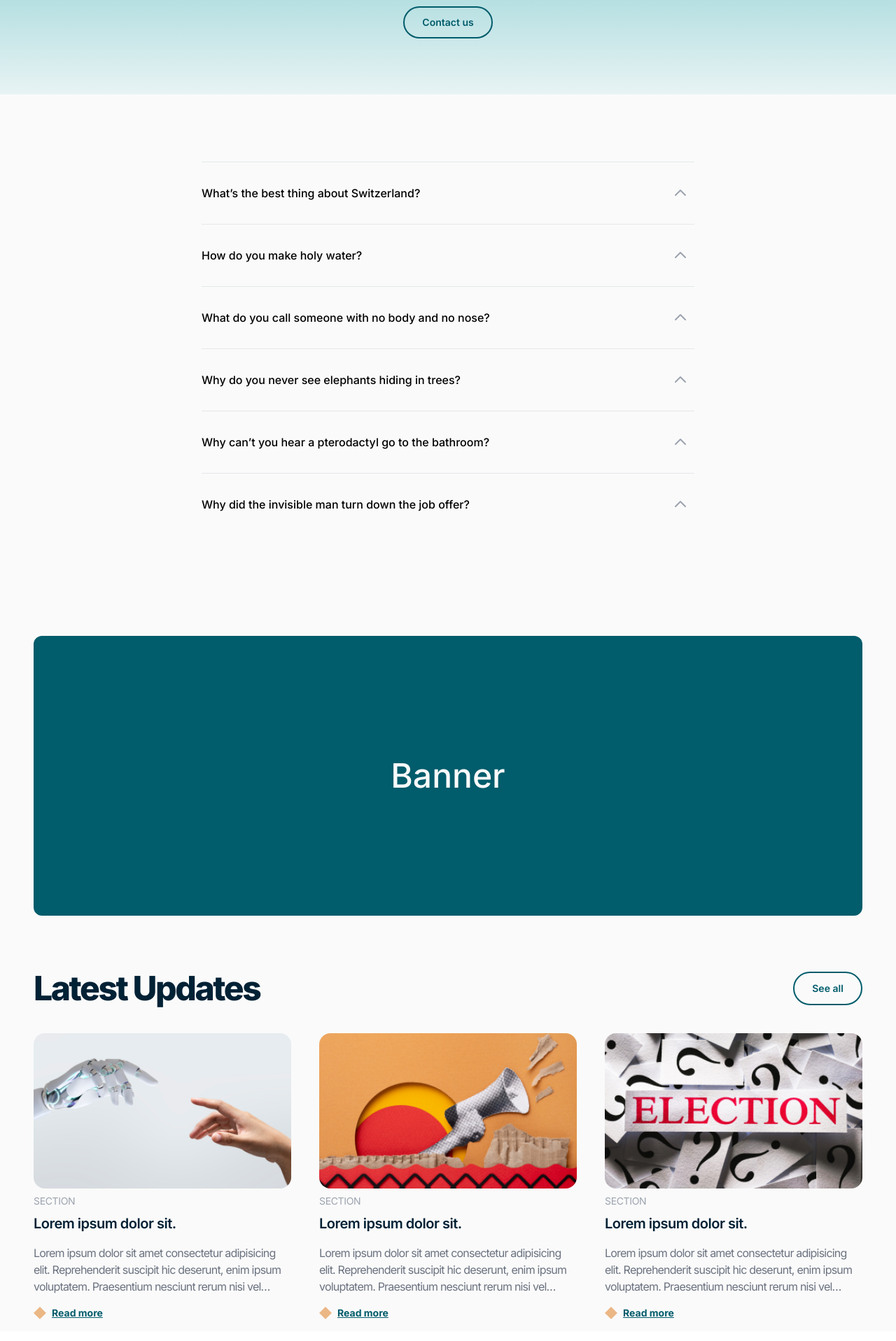
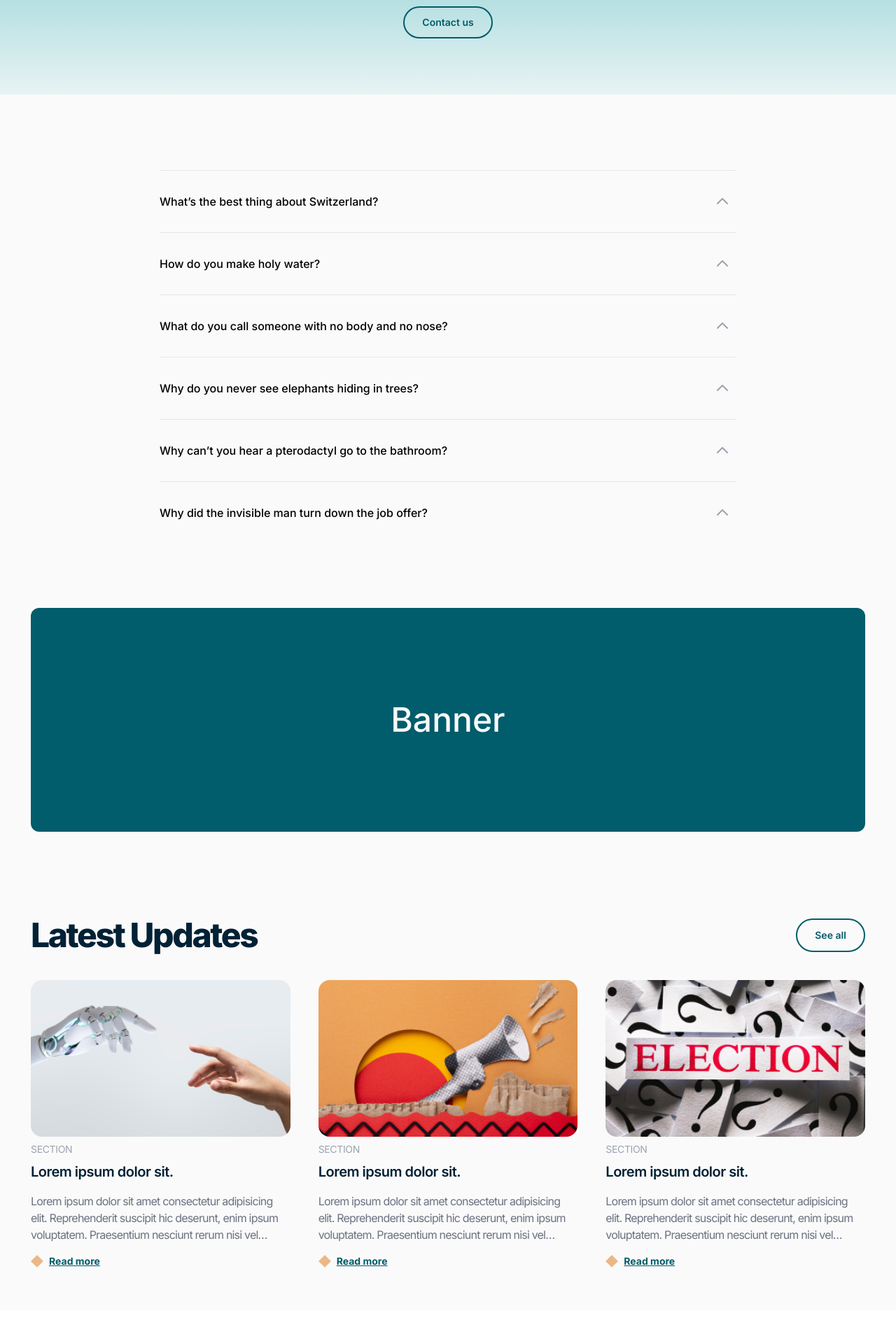
Before and after one commit to lexz451/ddia-web, a Next.js app: page /faq in a window 1280 px wide. Shown: the part 203-2120 px from the top of the page at 70% size. Built offline with nearby package versions, Linux system fonts and the light colour scheme.

Commit message:
feat: sections max-height and revision

```diff
--- a/src/app/faq/page.tsx
+++ b/src/app/faq/page.tsx
@@ -19,8 +19,8 @@ export default function FAQ() {
         </div>
       </section>
 
-      <section className="bg-design-light py-[6rem] translate-y-[-3rem]">
-        <div className="w-[55vw] mx-auto">
+      <section className="bg-design-light pt-[4rem] translate-y-[-3rem]">
+        <div className=" max-w-[57rem] p-11 mx-auto">
           <Accordion title="What’s the best thing about Switzerland?">
             {`I don't know, but the flag is a big plus. Lorem ipsum dolor sit amet
             consectetur adipisicing elit. Quas cupiditate laboriosam fugiat.`}
@@ -43,13 +43,15 @@ export default function FAQ() {
         </div>
       </section>
 
-      <section className="bg-design-green flex rounded-xl h-[50vh] mx-12">
-        <h1 className="text-design-light block text-5xl font-medium m-auto">
-          Banner
-        </h1>
+      <section className="px-11 max-w-[1620px] mx-auto">
+        <div className="bg-design-green flex rounded-xl h-[20rem]">
+          <h1 className="text-design-light block text-5xl font-medium m-auto">
+            Banner
+          </h1>
+        </div>
       </section>
 
-      <section className="px-12 my-20">
+      <section className="my-20 max-w-[1620px] p-11 mx-auto">
         <LatestUpdates />
       </section>
     </main>
```
